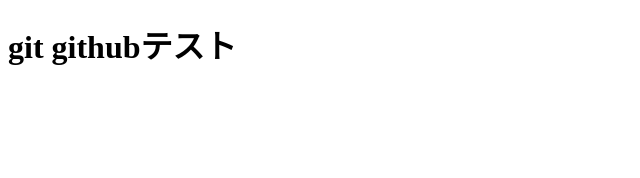
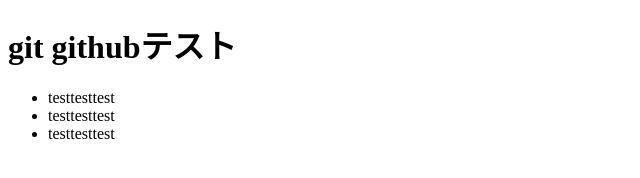
Before and after one commit to d7706/testGit, a plain HTML site: page index.html in a window 1280 px wide. Shown: the whole page, without its empty margins (0-640 px from the left). Drawn offline with Linux system fonts and the light colour scheme.

Commit message:
third commit

```diff
--- a/index.html
+++ b/index.html
@@ -8,5 +8,10 @@
 </head>
 <body>
   <h1>git githubテスト</h1>
+  <ul>
+    <li>testtesttest</li>
+    <li>testtesttest</li>
+    <li>testtesttest</li>
+  </ul>
 </body>
 </html>
```
